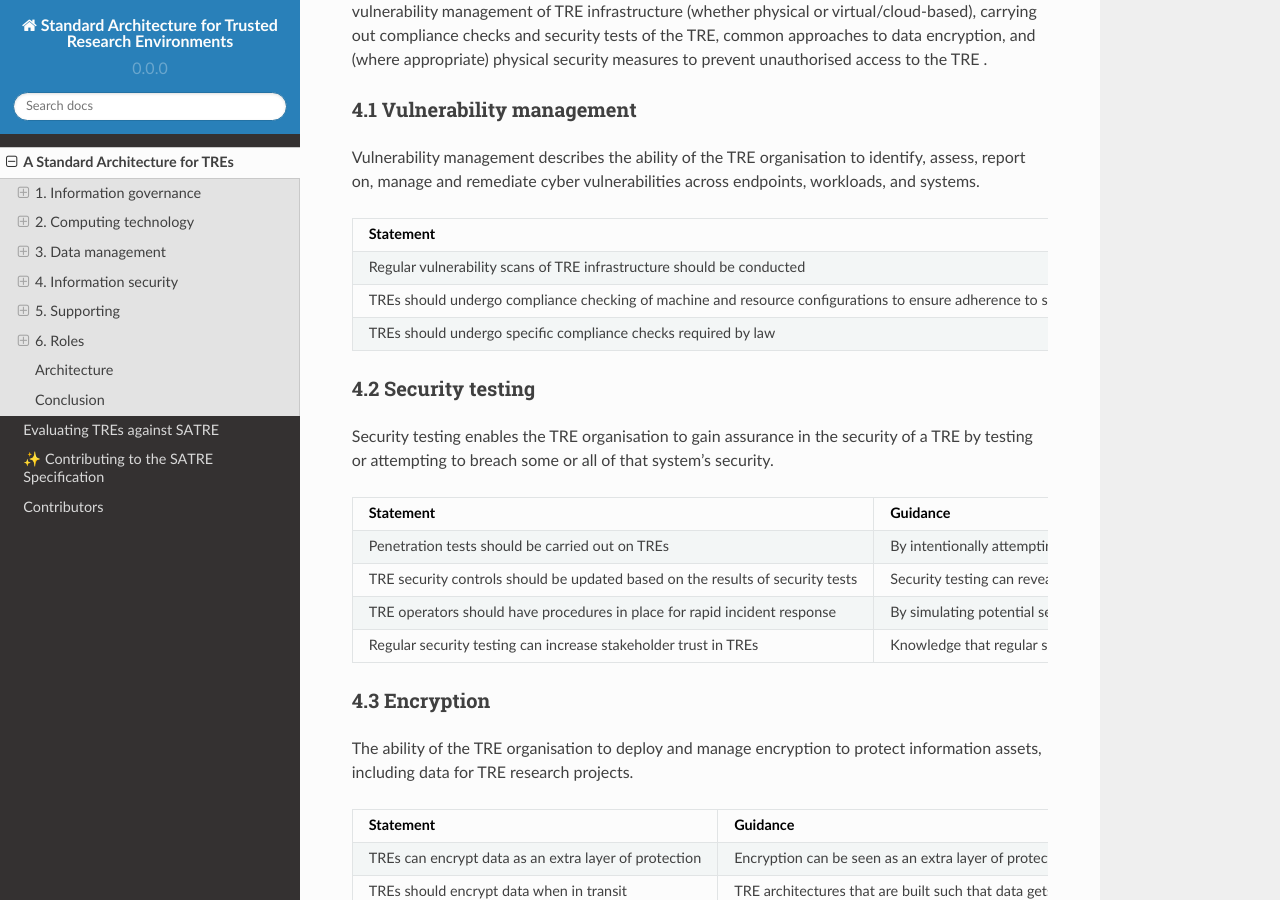
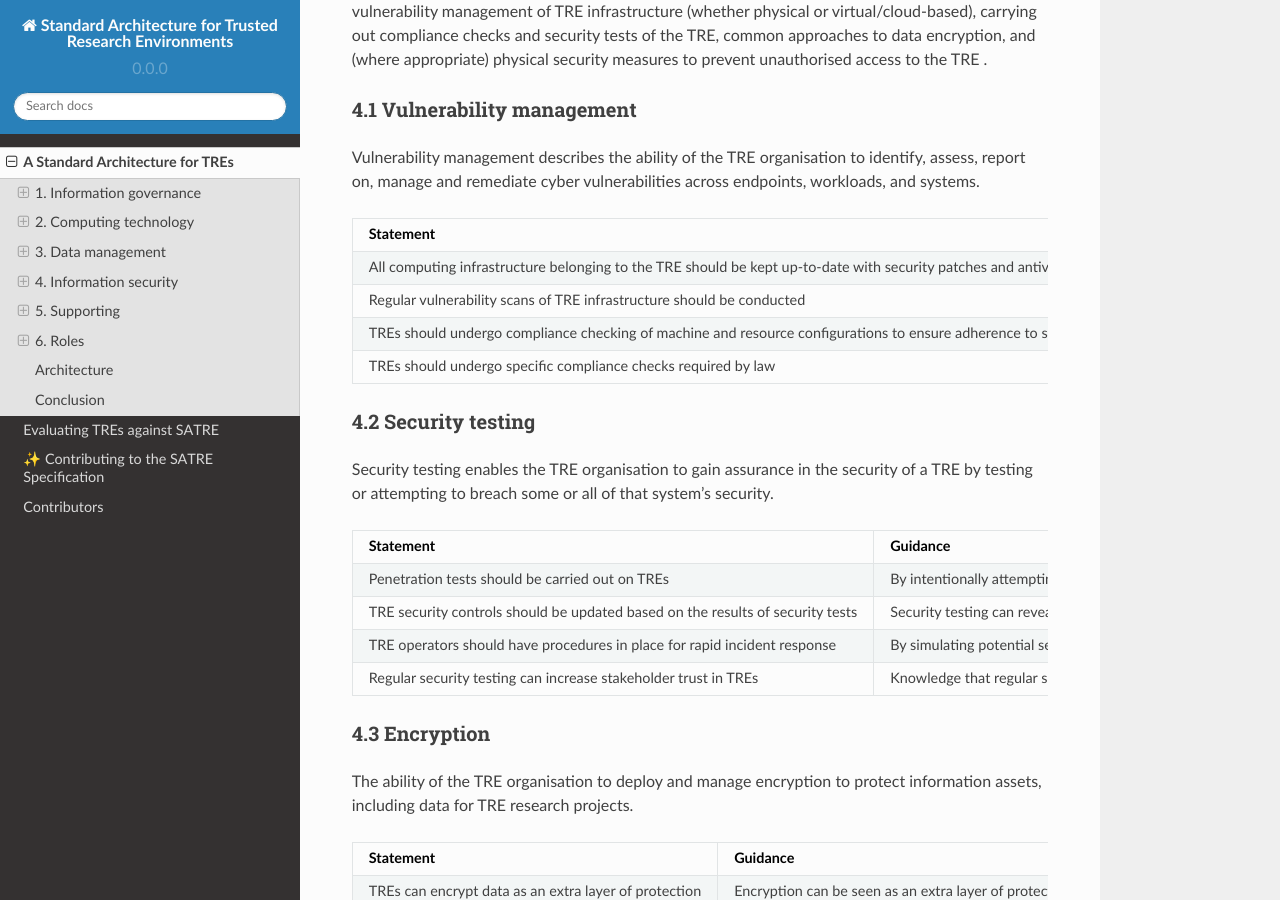
Before and after one commit to sa-tre/satre-specification, a Sphinx documentation site: the page built from docs/source/standard.md, in a window 1280 px wide and 900 px high, scrolled down 6342 px. Built offline with Sphinx 7.4.7 and the Read the Docs theme 2.0.0, drawn with Linux system fonts in a browser that asks for light colours.

Commit message:
:memo: Separated OS updates from vulnerability scans.

```diff
--- a/docs/source/standard.md
+++ b/docs/source/standard.md
@@ -273,11 +273,12 @@ These measures include vulnerability management of TRE infrastructure (whether p
 
 Vulnerability management describes the ability of the TRE organisation to identify, assess, report on, manage and remediate cyber vulnerabilities across endpoints, workloads, and systems.
 
-| Statement                                                                                                                                   | Guidance                                                                                                                                                                                                                                                                                                                                                                                                                                         |
-| ------------------------------------------------------------------------------------------------------------------------------------------- | ------------------------------------------------------------------------------------------------------------------------------------------------------------------------------------------------------------------------------------------------------------------------------------------------------------------------------------------------------------------------------------------------------------------------------------------------ |
-| Regular vulnerability scans of TRE infrastructure should be conducted                                                                       | Ensuring that scans are done on a regular basis can enable TRE operators can identify and address weaknesses that may have been introduced during the TRE's operational lifetime. One way this can be achived is by ensuring that all machines (whether physical or virtual/cloud-based) are set to check for operating system updates on a regular basis, and install any security patches pushed by the developers of those operating systems. |
-| TREs should undergo compliance checking of machine and resource configurations to ensure adherence to security standards and best practices | Adhering to the highest level of security standards suggested by the IT department of the TRE operators organisation will reduce the risk of security breaches and data leakage. This should be done in advance of any sensitive data being uploaded to the TRE.                                                                                                                                                                                 |
-| TREs should undergo specific compliance checks required by law                                                                              | Many industry regulations and standards require organisations to perform security tests and other compliance checks, for example GDPR. By conducting these tests, organisations can demonstrate due diligence, increasing trust in the TRE and avoiding penalties for the TRE operators.                                                                                                                                                         |
+| Statement                                                                                                                                   | Guidance                                                                                                                                                                                                                                                                                 |
+| ------------------------------------------------------------------------------------------------------------------------------------------- | ---------------------------------------------------------------------------------------------------------------------------------------------------------------------------------------------------------------------------------------------------------------------------------------- |
+| All computing infrastructure belonging to the TRE should be kept up-to-date with security patches and antivirus (if appropriate)            | This might involve scheduling regular automated scanning and application of updates. Infrastructure that is isolated from the internet or immutable in some way may not need to be updated.                                                                                              |
+| Regular vulnerability scans of TRE infrastructure should be conducted                                                                       | Ensuring that scans are done on a regular basis can enable TRE operators can identify and address weaknesses that may have been introduced during the TRE's operational lifetime.                                                                                                        |
+| TREs should undergo compliance checking of machine and resource configurations to ensure adherence to security standards and best practices | Adhering to the highest level of security standards suggested by the IT department of the TRE operators organisation will reduce the risk of security breaches and data leakage. This should be done in advance of any sensitive data being uploaded to the TRE.                         |
+| TREs should undergo specific compliance checks required by law                                                                              | Many industry regulations and standards require organisations to perform security tests and other compliance checks, for example GDPR. By conducting these tests, organisations can demonstrate due diligence, increasing trust in the TRE and avoiding penalties for the TRE operators. |
 
 (security-testing)=
 ### 4.2 Security testing
```
